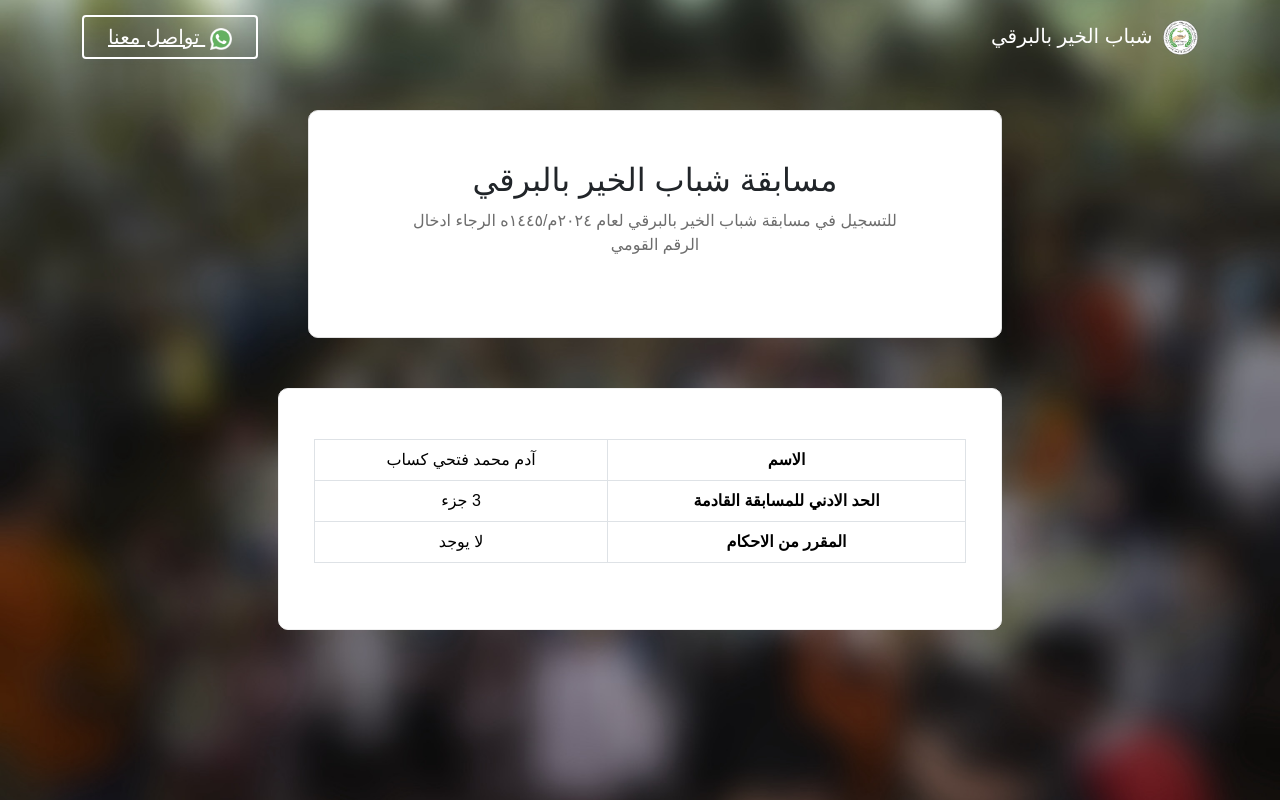
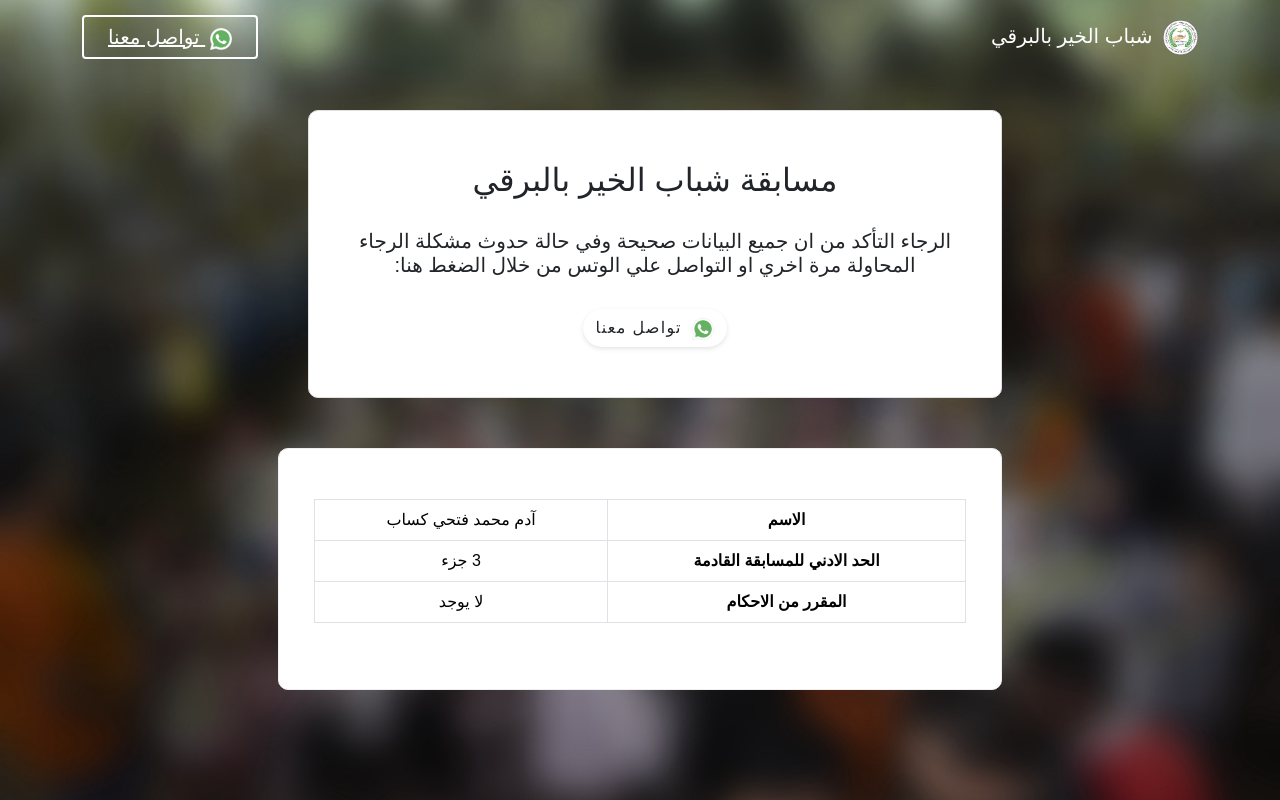
Before and after one commit to tariqhosny/Shabab-Elkhier, a Django app: template templates/registration/registration-form.html in a window 1280 px wide. Run offline with Django 4.2, Linux system fonts and the light colour scheme; the template is opened without the code that fills it: values that come from a table or form of the project are taken from there, others are empty; data comes from the database, SQL or seed files in the repository; both versions use the stored data as it was after the commit; some libraries are stand-ins or nearby versions.

Commit message:
separate the views of the registration page templates

```diff
--- a/registration/forms.py
+++ b/registration/forms.py
@@ -9,10 +9,11 @@
     national_id = forms.CharField(max_length=14, min_length=14, label="الرقم القومي", widget=forms.TextInput(attrs={'placeholder': 'ادخل الرقم القومي', 'disabled': True}))
     name = forms.CharField(max_length=100, label="الاسم بالكامل", widget=forms.TextInput(attrs={'placeholder': 'ادخل الاسم بالكامل'}))
     phone = forms.CharField(max_length=11, min_length=10, label="رقم التليفون", widget=forms.TextInput(attrs={'placeholder': 'ادخل رقم التليفون'}))
+    checkbox = forms.BooleanField(required=True, label = 'هل انت متأكل من السورة التي قمت باختيارها؟')
 
     class Meta:
         model = NewStudent
-        fields = ['national_id', 'name', 'phone', 'part', 'soura']
+        fields = ['national_id', 'name', 'phone', 'part', 'soura', 'checkbox']
 
     def __init__(self, *args, **kwargs):
         min_amount = kwargs.pop('min_amount', None)
@@ -40,6 +41,9 @@
         self.fields['soura'].error_messages = {
             'required': 'لازم تختار سورة',
         }
+        self.fields['checkbox'].error_messages = {
+            'required': 'لازم تختار المربع',
+        }
 
         if 'part' in self.data:
             try:
--- /dev/null
+++ b/templates/registration/registration-form-js.html
@@ -0,0 +1,31 @@
+
+<script src="https://code.jquery.com/jquery-3.3.1.min.js"></script>
+<script>
+  $('#part').change(function () {
+    var url = $('#submitStudent').attr('data-soura-url')
+    var part = $(this).val()
+
+    $.ajax({
+      url: url,
+      data: {
+        part: part
+      },
+      dataType: 'json',
+      success: function (data) {
+        $('#soura').empty()
+        $('#soura').append($('<option>', {
+          value: '',
+          text: '---------'
+      }));
+        $.each(data, function (index, item) {
+          $('#soura').append(
+            $('<option>', {
+              value: item.id,
+              text: item.name
+            })
+          )
+        })
+      }
+    })
+  })
+</script>
--- /dev/null
+++ b/templates/registration/registration-form-nationalID.html
@@ -0,0 +1,36 @@
+{% load static%}
+<div class="col-xl-8 center-horizontal">
+    <div class="contact-form-wrapper">
+      <div class="row">
+        <div class="col-xl-10 col-lg-8 mx-auto">
+          <div class="section-title text-center">
+            <h2>مسابقة شباب الخير بالبرقي</h2>
+          </div>
+        </div>
+      </div>
+        {% if hideNationalID == False %}
+            <h5 class="text-center">للتسجيل في مسابقة شباب الخير بالبرقي لعام ٢٠٢٤م/١٤٤٥ه الرجاء ادخال الرقم القومي</h5>
+            <br>
+            <form method="POST" action="#" class="contact-form">
+            {% csrf_token %}
+            <div class="row">{{ nationalIDForm }}</div>
+            <div class="row">
+                <div class="col-12">
+                <div class="button text-center rounded-buttons">
+                    <button type="submit" name="nationalIDForm" class="btn primary-btn rounded-full">التالي</button>
+                </div>
+                </div>
+            </div>
+            </form>
+        {% else %}
+            <h5 class="text-center">الرجاء التأكد من ان جميع البيانات صحيحة وفي حالة حدوث مشكلة الرجاء المحاولة مرة اخري او التواصل علي الوتس من خلال الضغط هنا:</h5>
+            <br>
+            <div class="button text-center rounded-buttons">
+                <a class="btn primary-btn rounded-full" target="_blank" href="https://wa.me/201098831979">
+                    <img src="{% static 'image/whatsapp.png' %}" alt="Logo" width="22" height="22" class="d-inline-block align-text-center" style="margin-left:5px;">
+                    تواصل معنا
+                </a>
+            </div>
+        {% endif %}
+    </div>
+  </div>
--- /dev/null
+++ b/templates/registration/registration-form-student-info.html
@@ -0,0 +1,26 @@
+<div class="col-xl-8 center-horizontal">
+    <div class="pricing-style-fourteen">
+      <table class="table table-bordered">
+        <tbody>
+          <tr>
+            <th scope="row">الاسم</th>
+            <td>{{ student.name }}</td>
+          </tr>
+          <tr>
+            <th scope="row">الحد الادني للمسابقة القادمة</th>
+            {% if student.isFinished == True %}
+              <td>{{ student.next_amount.title }} (للتقييم فقط)</td>
+            {% elif student.next_amount.number == '30' %}
+              <td>{{ student.next_amount.title }}</td>
+            {% else %}
+              <td>{{ student.next_amount.number }} جزء</td>
+            {% endif %}
+          </tr>
+          <tr>
+            <th scope="row">المقرر من الاحكام</th>
+            <td>{{ student.ahkam }}</td>
+          </tr>
+        </tbody>
+      </table>
+    </div>
+  </div>
--- a/templates/registration/registration-form.html
+++ b/templates/registration/registration-form.html
@@ -9,106 +9,16 @@
       <!-- ========================= contact-section start ========================= -->
       <section id="contact" class="contact-section background">
         <div class="container">
-          <div class="col-xl-8 center-horizontal">
-            <div class="contact-form-wrapper">
-              <div class="row">
-                <div class="col-xl-10 col-lg-8 mx-auto">
-                  <div class="section-title text-center">
-                    <h2>مسابقة شباب الخير بالبرقي</h2>
-                    <p>للتسجيل في مسابقة شباب الخير بالبرقي لعام ٢٠٢٤م/١٤٤٥ه الرجاء ادخال الرقم القومي</p>
-                  </div>
-                </div>
-              </div>
-              {% if hideNationalID == False %}
-                <form method="POST" action="#" class="contact-form">
-                  {% csrf_token %}
-                  <div class="row">{{ nationalIDForm }}</div>
-                  <div class="row">
-                    <div class="col-12">
-                      <div class="button text-center rounded-buttons">
-                        <button type="submit" name="nationalIDForm" class="btn primary-btn rounded-full">التالي</button>
-                      </div>
-                    </div>
-                  </div>
-                </form>
-              {% endif %}
-            </div>
-          </div>
+          {% include 'registration/registration-form-nationalID.html' %}
           {% if student != None %}
-            <div class="col-xl-8 center-horizontal">
-              <div class="pricing-style-fourteen">
-                <table class="table table-bordered">
-                  <tbody>
-                    <tr>
-                      <th scope="row">الاسم</th>
-                      <td>{{ student.name }}</td>
-                    </tr>
-                    <tr>
-                      <th scope="row">الحد الادني للمسابقة القادمة</th>
-                      {% if student.isFinished == True %}
-                        <td>{{ student.next_amount.title }} (للتقييم فقط)</td>
-                      {% elif student.next_amount.number == '30' %}
-                        <td>{{ student.next_amount.title }}</td>
-                      {% else %}
-                        <td>{{ student.next_amount.number }} جزء</td>
-                      {% endif %}
-                    </tr>
-                    <tr>
-                      <th scope="row">المقرر من الاحكام</th>
-                      <td>{{ student.ahkam }}</td>
-                    </tr>
-                  </tbody>
-                </table>
-              </div>
-            </div>
+          {% include 'registration/registration-form-student-info.html' %}
           {% endif %}
           {% if hideNationalID == True %}
-            <div class="col-xl-8 center-horizontal">
-              <div class="contact-form-wrapper">
-                <form method="post" class="row g-3" onsubmit="enableDisabledInputs()" id="submitStudent" data-soura-url="{% url 'ajax_load_soura' %}" novalidate>
-                  {% csrf_token %}
-                  {% include 'includes/form.html' %}
-                  <div class="col-12">
-                    <div class="button text-center rounded-buttons">
-                      <button type="submit" name="submitForm" class="btn primary-btn rounded-full">تسجيل الطالب</button>
-                    </div>
-                  </div>
-                </form>
-              </div>
-            </div>
+          {% include 'registration/registration-submit-form.html' %}
           {% endif %}
         </div>
       </section>
-      <script src="https://code.jquery.com/jquery-3.3.1.min.js"></script>
-      <script>
-        $('#part').change(function () {
-          var url = $('#submitStudent').attr('data-soura-url')
-          var part = $(this).val()
-
-          $.ajax({
-            url: url,
-            data: {
-              part: part
-            },
-            dataType: 'json',
-            success: function (data) {
-              $('#soura').empty()
-              $('#soura').append($('<option>', {
-                value: '',
-                text: '---------'
-            }));
-              $.each(data, function (index, item) {
-                $('#soura').append(
-                  $('<option>', {
-                    value: item.id,
-                    text: item.name
-                  })
-                )
-              })
-            }
-          })
-        })
-      </script>
+      {% include 'registration/registration-form-js.html' %}
     </body>
   </html>
 {% endblock %}
```
Also changed, not shown: templates/includes/form.html (+19 -3 lines), templates/registration/registration-submit-form.html (added, +13 -0 lines), db.sqlite3.
